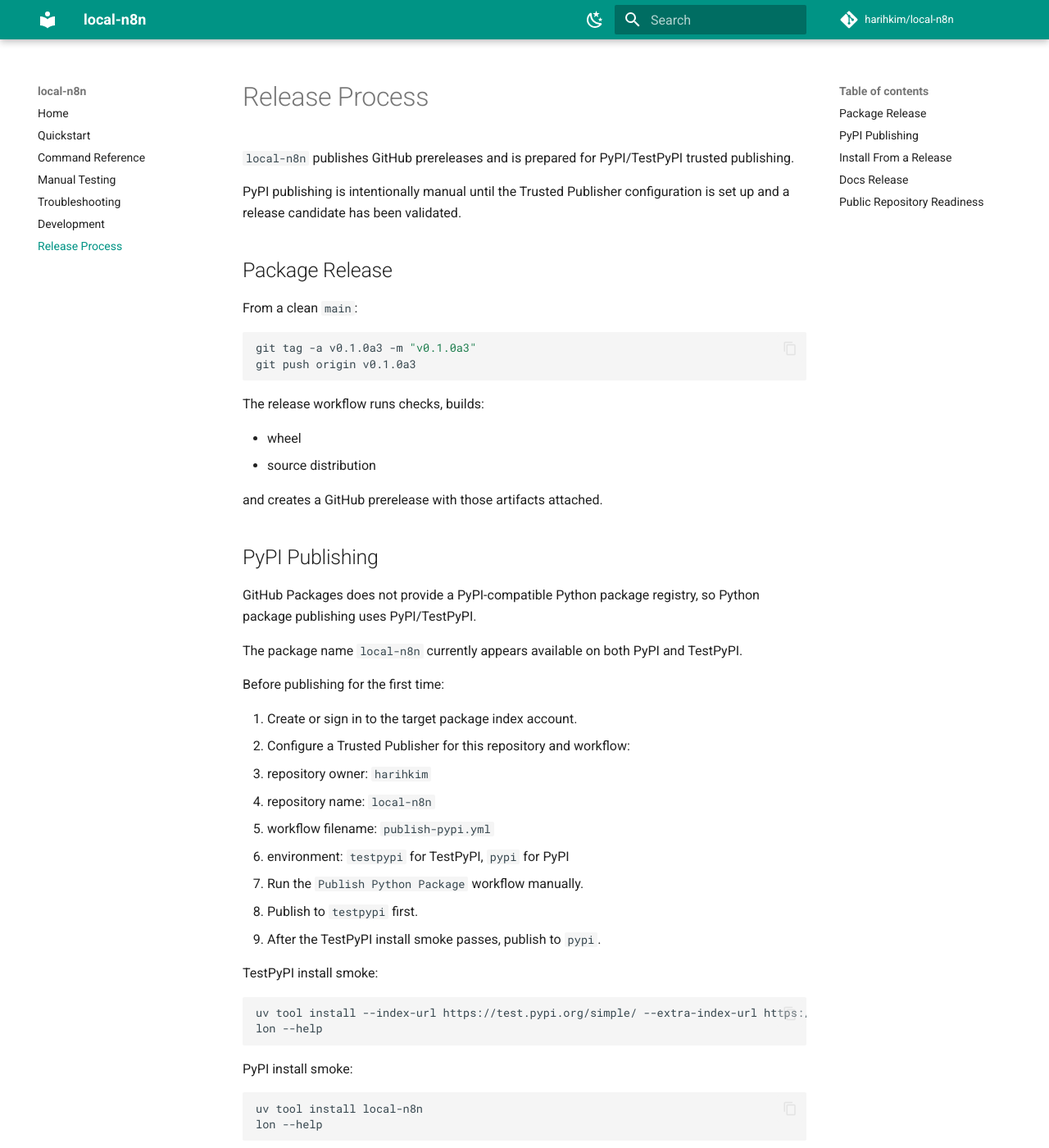
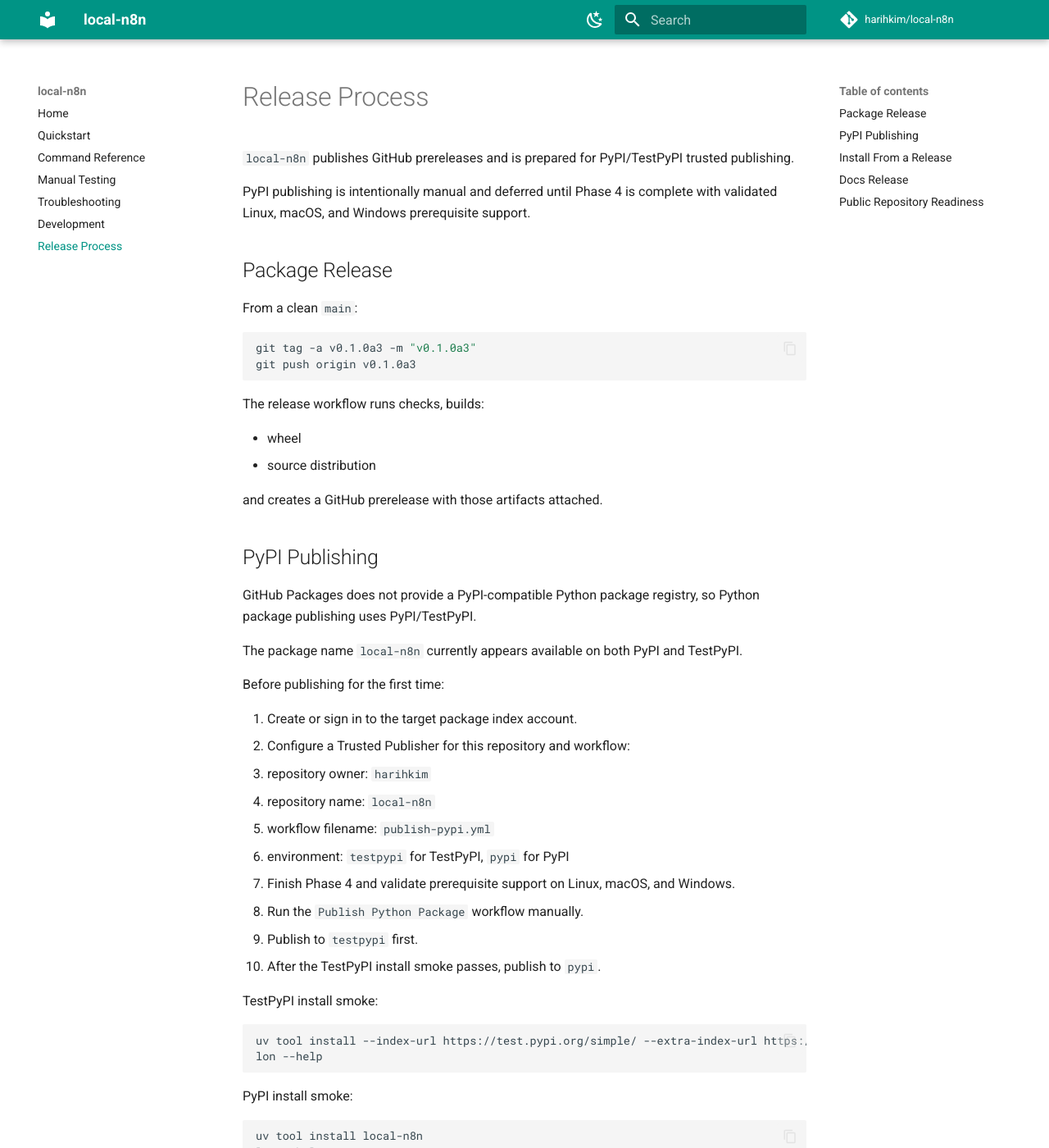
Before and after one commit to harihkim/local-n8n, an MkDocs documentation site: the page built from docs/release.md, in a window 1280 px wide and 1400 px high. Shown: the whole window at 82% size. Built offline with MkDocs 1.6.1 and Material for MkDocs 9.7.7, drawn with Linux system fonts in a browser that asks for light colours; comment, search, counter and statistics services are not loaded; the version menu is left out.

Commit message:
Gate PyPI publish on Phase 4 support

```diff
--- a/docs/release.md
+++ b/docs/release.md
@@ -2,8 +2,8 @@
 
 `local-n8n` publishes GitHub prereleases and is prepared for PyPI/TestPyPI trusted publishing.
 
-PyPI publishing is intentionally manual until the Trusted Publisher configuration is set up and a release
-candidate has been validated.
+PyPI publishing is intentionally manual and deferred until Phase 4 is complete with validated Linux, macOS,
+and Windows prerequisite support.
 
 ## Package Release
 
@@ -36,9 +36,10 @@
    - repository name: `local-n8n`
    - workflow filename: `publish-pypi.yml`
    - environment: `testpypi` for TestPyPI, `pypi` for PyPI
-3. Run the `Publish Python Package` workflow manually.
-4. Publish to `testpypi` first.
-5. After the TestPyPI install smoke passes, publish to `pypi`.
+3. Finish Phase 4 and validate prerequisite support on Linux, macOS, and Windows.
+4. Run the `Publish Python Package` workflow manually.
+5. Publish to `testpypi` first.
+6. After the TestPyPI install smoke passes, publish to `pypi`.
 
 TestPyPI install smoke:
 
```
Also changed, not shown: README.md (+4 -3 lines), docs/index.md (+2 -2 lines), progress.md (+4 -3 lines).
